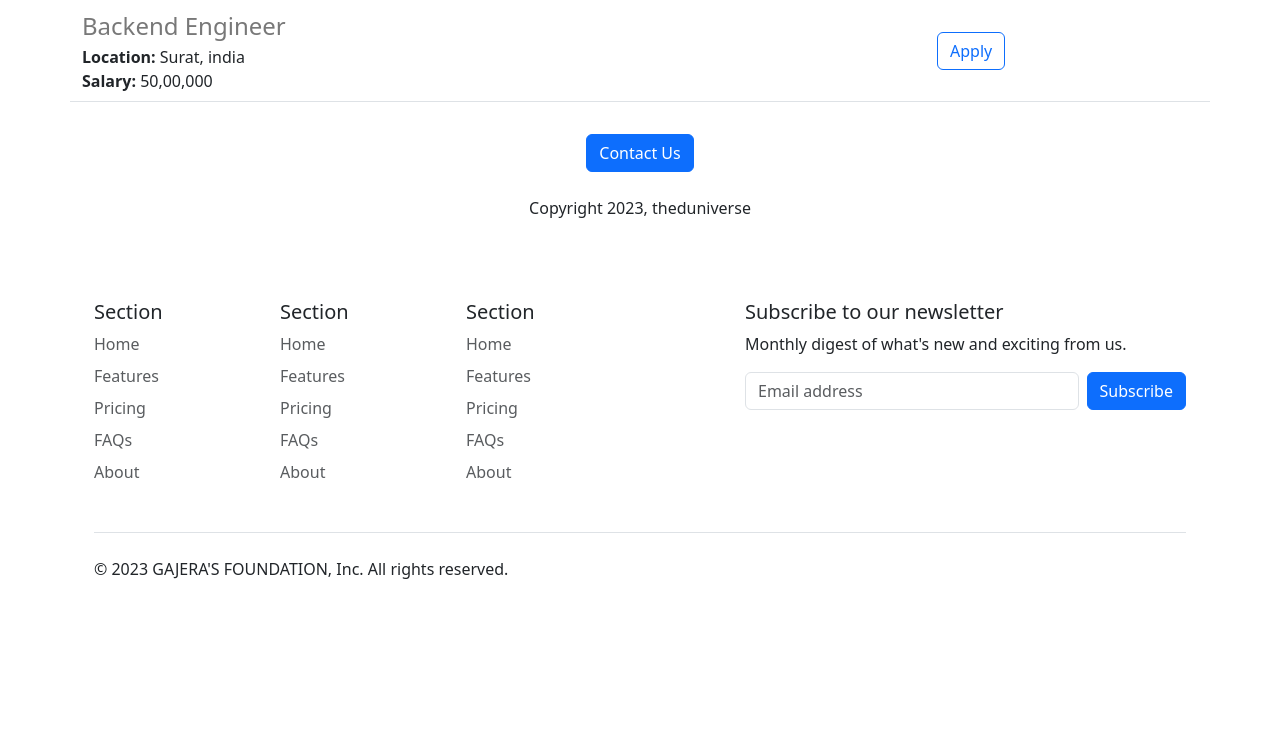
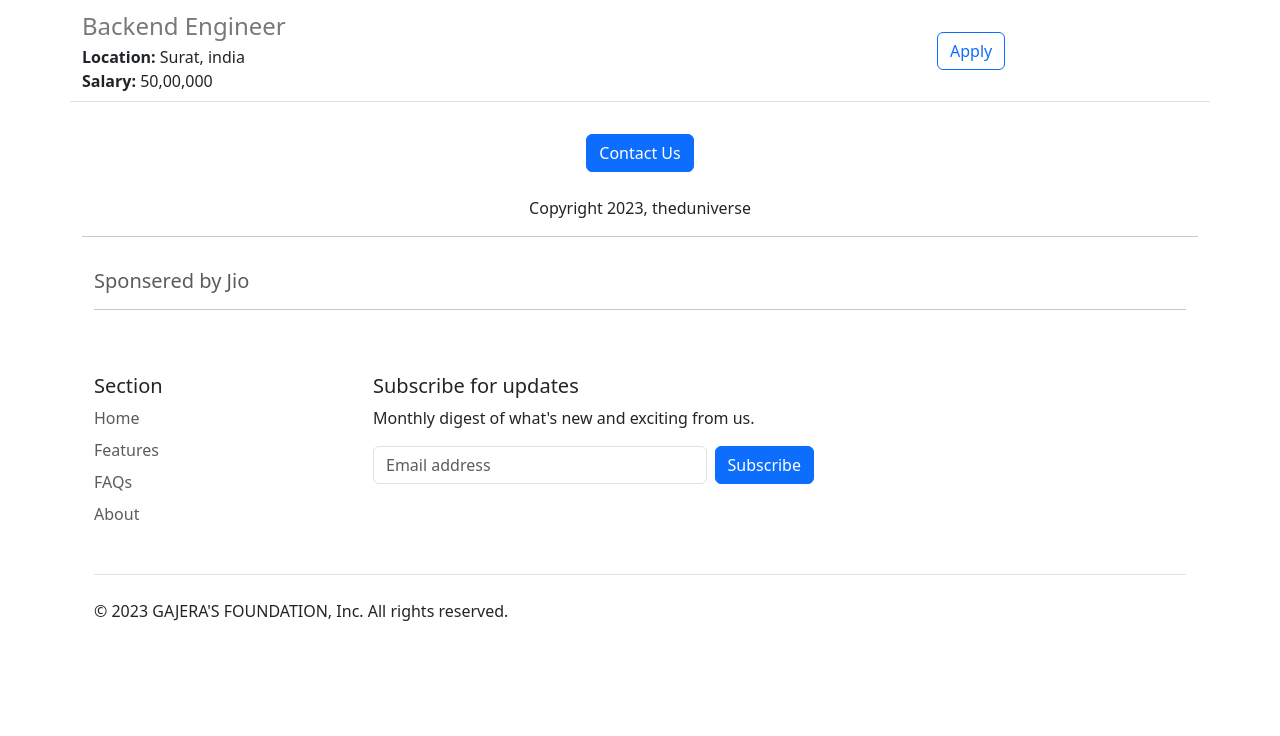
Before and after one commit to dharmikgajera311/Website2, a Flask app: page / in a window 1280 px wide. Shown: the part 1639-2375 px from the top of the page. Before the commit the page ends 2218 px from the top, so only its background shows below. Run offline with Flask 3, Linux system fonts and the light colour scheme.

Commit message:
collabs with jio
jio done

```diff
--- a/templates/footer.html
+++ b/templates/footer.html
@@ -1,42 +1,26 @@
 <div class="container">
+   <h5> <a href="https://www.jio.com/" class="nav-link p-0 text-body-secondary"> Sponsered by Jio</a><hr>
+</h5>
   <footer class="py-5">
+
     <div class="row">
       <div class="col-6 col-md-2 mb-3">
         <h5>Section</h5>
         <ul class="nav flex-column">
-          <li class="nav-item mb-2"><a href="#" class="nav-link p-0 text-body-secondary">Home</a></li>
-          <li class="nav-item mb-2"><a href="#" class="nav-link p-0 text-body-secondary">Features</a></li>
-          <li class="nav-item mb-2"><a href="#" class="nav-link p-0 text-body-secondary">Pricing</a></li>
-          <li class="nav-item mb-2"><a href="#" class="nav-link p-0 text-body-secondary">FAQs</a></li>
-          <li class="nav-item mb-2"><a href="#" class="nav-link p-0 text-body-secondary">About</a></li>
+          <li class="nav-item mb-2"><a href="https://www.jio.com/jcms/apps/jiohome/" class="nav-link p-0 text-body-secondary">Home</a></li>
+          <li class="nav-item mb-2"><a href="https://www.jio.com/en-in/jiophone" class="nav-link p-0 text-body-secondary">Features</a></li>
+          <li class="nav-item mb-2"><a href="mailto:dharmikgajera311@gmail.com?subject=Question%20about%20job%20opennings&body=My%20name%3A%20%3Cyour%20name%20here%3E%0D%0A%0D%0AMy%20question%3A%20%3Center%20your%20question%3E%0D%0A%0D%0AWE%20ARE%20HAPPY%20TO%20SEE%20YOU%20HERE%20!" class="nav-link p-0 text-body-secondary">FAQs</a></li>
+          <li class="nav-item mb-2"><a href="https://dharmik-gajera-website-server1.onrender.com" class="nav-link p-0 text-body-secondary">About</a></li>
         </ul>
       </div>
 
-      <div class="col-6 col-md-2 mb-3">
-        <h5>Section</h5>
-        <ul class="nav flex-column">
-          <li class="nav-item mb-2"><a href="#" class="nav-link p-0 text-body-secondary">Home</a></li>
-          <li class="nav-item mb-2"><a href="#" class="nav-link p-0 text-body-secondary">Features</a></li>
-          <li class="nav-item mb-2"><a href="#" class="nav-link p-0 text-body-secondary">Pricing</a></li>
-          <li class="nav-item mb-2"><a href="#" class="nav-link p-0 text-body-secondary">FAQs</a></li>
-          <li class="nav-item mb-2"><a href="#" class="nav-link p-0 text-body-secondary">About</a></li>
-        </ul>
-      </div>
 
-      <div class="col-6 col-md-2 mb-3">
-        <h5>Section</h5>
-        <ul class="nav flex-column">
-          <li class="nav-item mb-2"><a href="#" class="nav-link p-0 text-body-secondary">Home</a></li>
-          <li class="nav-item mb-2"><a href="#" class="nav-link p-0 text-body-secondary">Features</a></li>
-          <li class="nav-item mb-2"><a href="#" class="nav-link p-0 text-body-secondary">Pricing</a></li>
-          <li class="nav-item mb-2"><a href="#" class="nav-link p-0 text-body-secondary">FAQs</a></li>
-          <li class="nav-item mb-2"><a href="#" class="nav-link p-0 text-body-secondary">About</a></li>
-        </ul>
-      </div>
+
+
 
       <div class="col-md-5 offset-md-1 mb-3">
         <form>
-          <h5>Subscribe to our newsletter</h5>
+          <h5>Subscribe for updates</h5>
           <p>Monthly digest of what's new and exciting from us.</p>
           <div class="d-flex flex-column flex-sm-row w-100 gap-2">
             <label for="newsletter1" class="visually-hidden">Email address</label>
--- a/templates/home.html
+++ b/templates/home.html
@@ -54,6 +54,7 @@
     <div class="text-center">
      <a href="mailto:dharmikgajera311@gmail.com?subject=Question%20about%20job%20opennings&body=My%20name%3A%20%3Cyour%20name%20here%3E%0D%0A%0D%0AMy%20question%3A%20%3Center%20your%20question%3E%0D%0A%0D%0AWE%20ARE%20HAPPY%20TO%20SEE%20YOU%20HERE%20!" class="btn btn-primary">Contact Us</a>
     <p class = "mt-4">Copyright 2023, theduniverse</p>
+      <hr>
     </div>
   </div>
   {% include 'footer.html' %}
```
